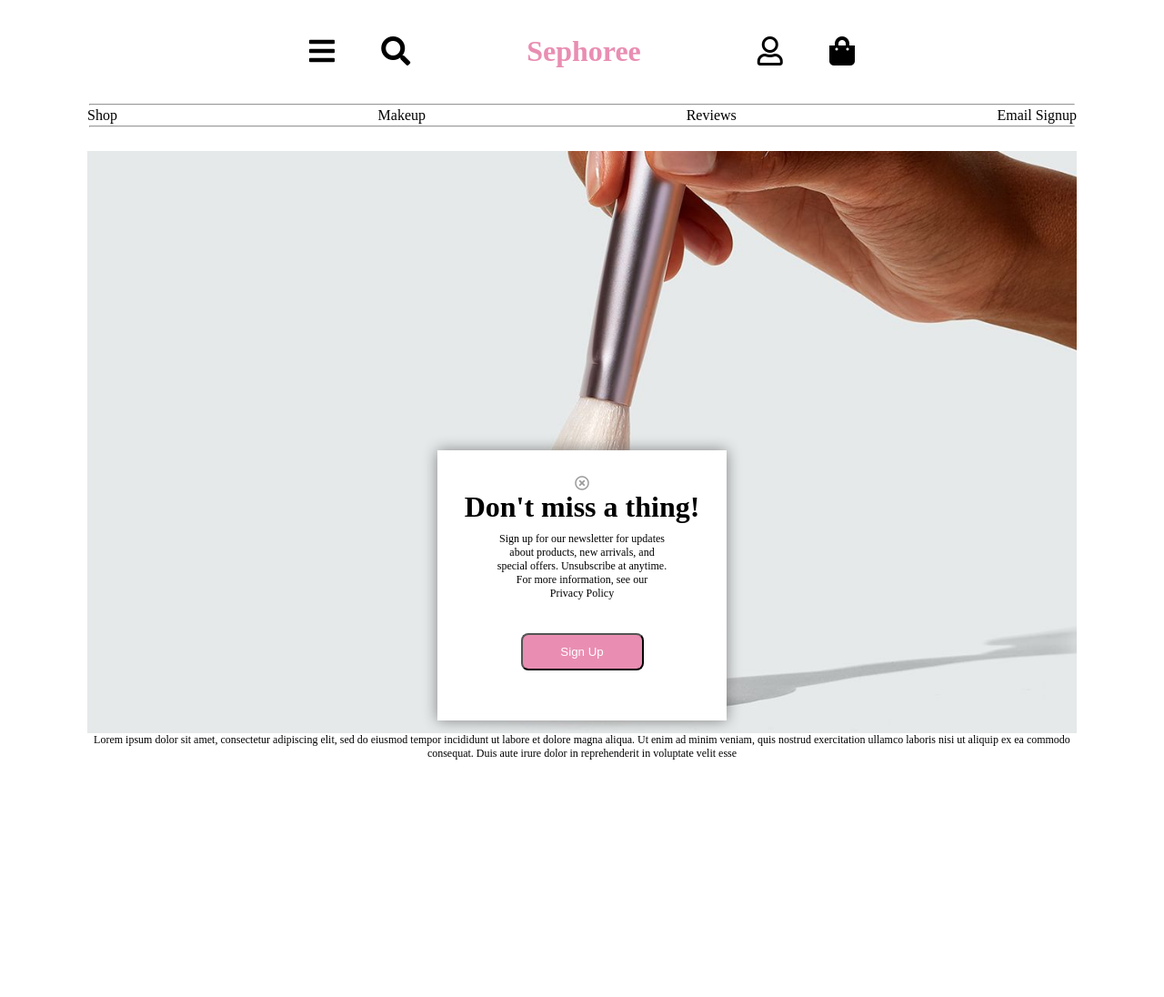
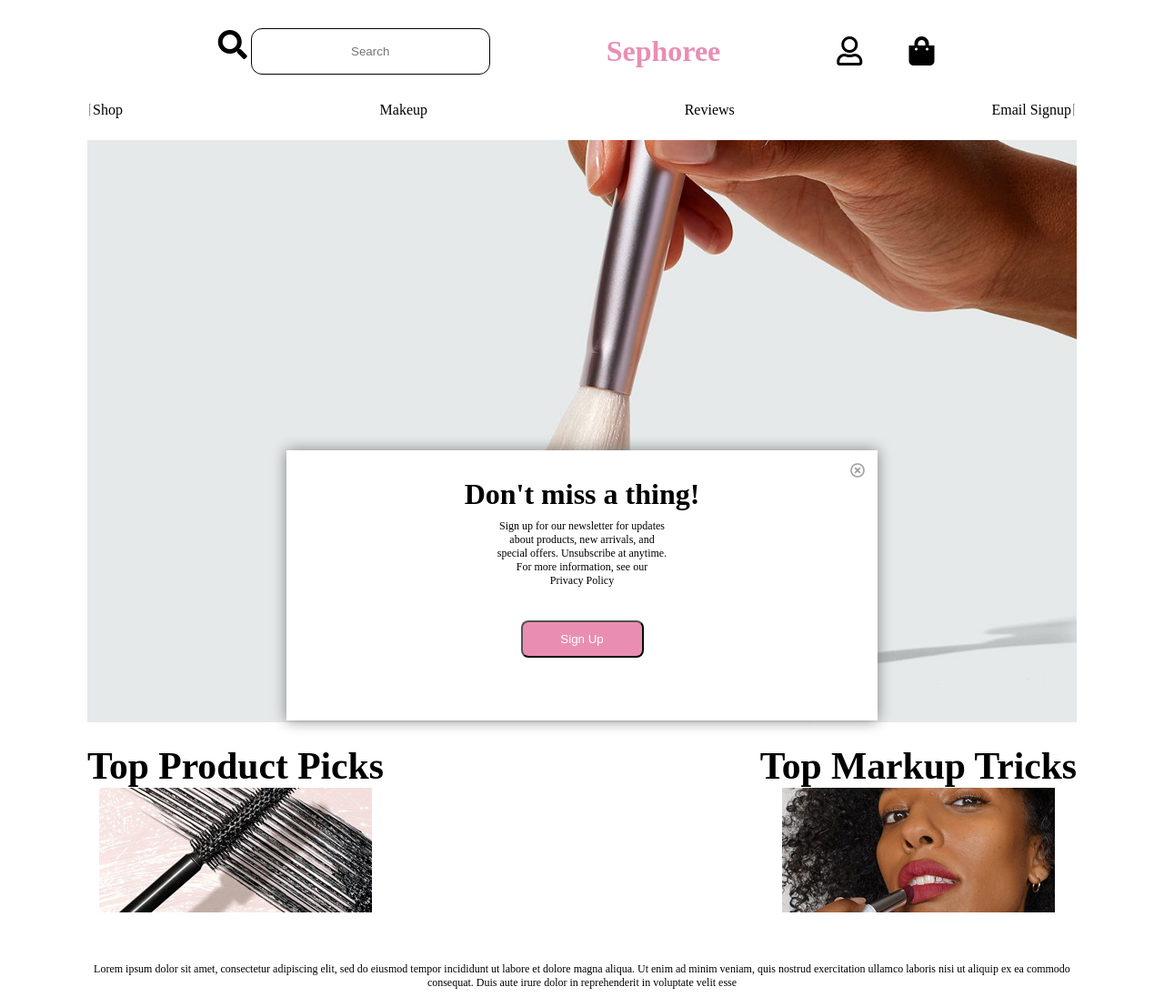
Before and after one commit to jaaykid/Newsletter-App, a website: page views/index.html in a window 1280 px wide. Shown: the whole page at 91% size. Before the commit the page ends 844 px from the top, so only its background shows below. Drawn offline with Linux system fonts and the light colour scheme.

Commit message:
Corrected desktop view of the app.

```diff
--- a/public/scripts/app.js
+++ b/public/scripts/app.js
@@ -17,7 +17,7 @@ $('#formEsc').on('click', (e) => {
 
 $('#submitButton').on('click', (e) => {
   $('.formInput').css('display', 'none');
-  $('.successResponse').css('display', 'block');
+  $('.successResponse').css('display', 'flex');
 });
 
 // Close and Close & Reveal Landing Page
--- a/public/styles/styles.css
+++ b/public/styles/styles.css
@@ -31,6 +31,15 @@ br {
   margin: 0;
 }
 
+.fa-times-circle {
+  align-self: flex-end;
+  position: relative;
+  bottom: 0;
+  right: 0;
+  margin: 14px 14px 0 0;
+  color: #9B9B9B;
+}
+
 /* ________________________________________________ */
 header {
   display: flex;
@@ -47,6 +56,11 @@ header {
   font-size: 4vh;
   margin: 0 10vw 0 3vw;
 }
+
+.searchBar{
+  display: none;
+}
+
 .fa-user {
   font-size: 4vh;
   margin: 0 3vw 0 10vw;
@@ -65,6 +79,7 @@ main {
 }
 
 .navBar {
+  display: none;
   margin: 1vh 0 3vh 0;
   width: 85vw;
 }
@@ -101,6 +116,32 @@ hr {
 }
 
 /* ________________________________________________ */
+.langingPageContent {
+  display: flex;
+  justify-content: space-between;
+  width: 85vw;
+  height: 30vh;
+  margin: 3vh 0 0 0;
+}
+.product {
+  width: 35vw;
+  height: auto;
+}
+
+.productTitles {
+  font-size: 3.25vw;
+  text-align: center;
+}
+
+.topProduct {
+  margin: 0;
+}
+
+.markupTips {
+  margin: 0;
+}
+
+/* ________________________________________________ */
 
 .signUpPopUp {
   position: fixed;
@@ -123,11 +164,6 @@ hr {
   margin: 9px auto 0 auto;
 }
 
-.signUpCircle{
-  margin: 28px 0 0 0;
-  color: #9B9B9B;
-}
-
 .signUpButton {
   height: 41px;
   width: 135px;
@@ -140,7 +176,7 @@ hr {
 /* ________________________________________________ */
 
 .formInput {
-  position: absolute;
+  position: fixed;
   display: none;
   flex-direction: column;
   justify-content: center;
@@ -156,15 +192,6 @@ hr {
   width: 297px;
   margin: 0 auto;
   font-size: 19px;
-}
-
-.formCircle {
-  align-self: flex-end;
-  position: relative;
-  bottom: 0;
-  right: 0;
-  margin: 2vh 2vh 0 0;
-  color: #9B9B9B;
 }
 
 .customCat {
@@ -251,7 +278,7 @@ input[type=text], input[type=email]{
 .splashImg {
   width: 269px;
   height: 205px;
-  margin: 0 12.5px 0 12.5px;
+  margin: 12.5px 12.5px 0 12.5px;
 }
 
 .userNameDisplay {
@@ -303,3 +330,60 @@ footer {
   text-align: center;
   width: 85vw;
 }
+
+/* ________________________________________________ */
+
+/* @media only screen and (max-width: 720px) {
+}; */
+
+@media only screen and (min-width: 720px) {
+  .fa-bars {
+    display: none;
+  }
+  .navBar {
+    display: flex;
+  }
+  .nav {
+    display: flex;
+    justify-content: space-around;
+    width: 85vw;
+  }
+  .fa-search {
+    margin: 0;
+  }
+  .searchIcons {
+    margin: 0 10vw 0 0;
+  }
+  .searchBar{
+    display: inline-block;
+    border-radius: 12px;
+  }
+  .signUpPopUp {
+    width: 650px;
+  }
+  .product {
+    width: 300px;
+    height: 137px;
+  }
+  .productTitles {
+    text-align: center;
+  }
+  .formInput {
+    width: 500px;
+  }
+  .formContainer {
+    margin-right: auto;
+    margin-left: auto;
+  }
+  .successResponse {
+    width: 500px;
+  }
+  .splashImg {
+    margin-right: auto;
+    margin-left: auto;
+  }
+  .backToShopping {
+    margin-right: auto;
+    margin-left: auto;
+  }
+}
--- a/views/index.html
+++ b/views/index.html
@@ -14,7 +14,10 @@
 <body>
   <header>
     <i class="fas fa-bars"></i>
-    <i class="fas fa-search"></i>
+    <div class="searchIcons">
+      <i class="fas fa-search"></i>
+      <input class="searchBar" type="text" placeholder="Search"/>
+    </div>
     <h1>Sephoree</h1>
     <i class="far fa-user"></i>
     <i class="fas fa-shopping-bag"></i>
@@ -32,6 +35,16 @@
     </div>
     <div class="hero">
       <img src="../images/image.png" alt="Makeup Image" class="heroImg"/>
+    </div>
+    <div class="langingPageContent">
+      <div class="topProduct">
+        <h2 class="productTitles">Top Product Picks</p>
+        <img src="../images/image1.png" alt="Makeup Image" class="product"/>
+      </div>
+      <div class="markupTips">
+        <h2 class="productTitles">Top Markup Tricks</p>
+        <img src="../images/image2.png" alt="Makeup Image" class="product"/>
+      </div>
     </div>
     <div class="footerText">
       <p>Lorem ipsum dolor sit amet, consectetur adipiscing elit, sed do eiusmod tempor incididunt ut labore et dolore magna aliqua. Ut enim ad minim veniam, quis nostrud exercitation ullamco laboris nisi ut aliquip ex ea commodo consequat. Duis aute irure dolor in reprehenderit in voluptate velit esse </p>
```
Also changed, not shown: public/images/image1.png (added), public/images/image2.png (added).
